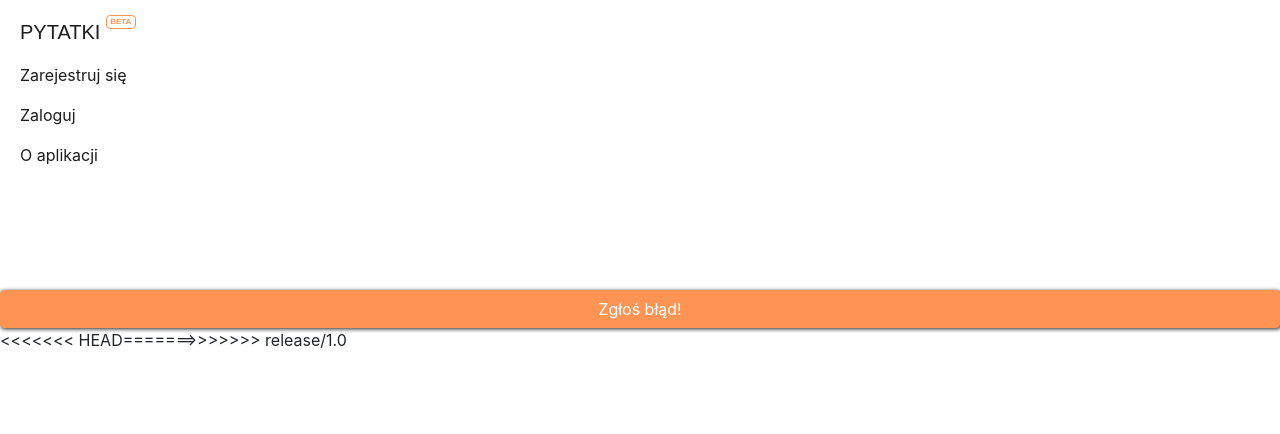
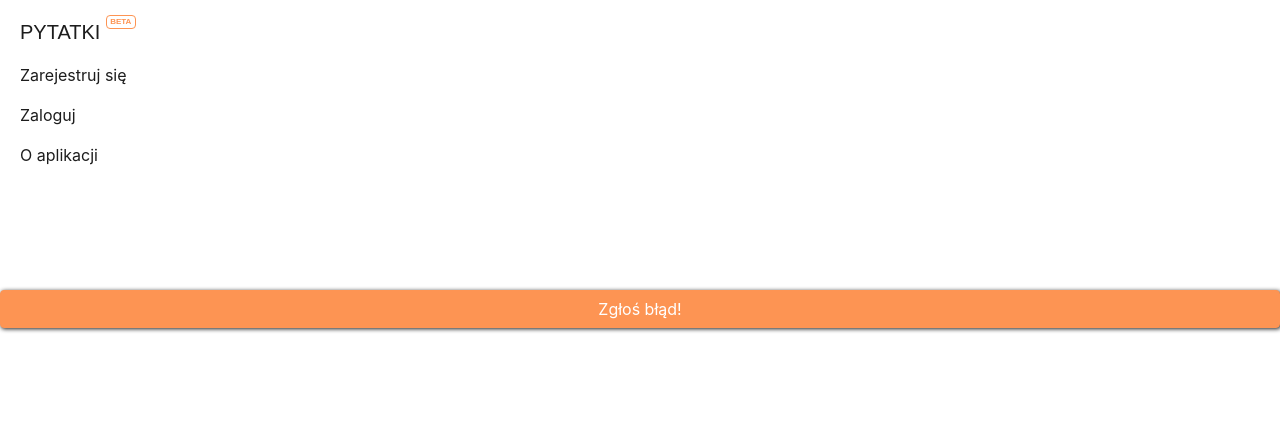
Before and after one commit to prd-ev/pytatki-legacy, a Flask app: page /app/ in a window 1280 px wide. Shown: the top 434 px of the page. Run offline with Flask 2, Linux system fonts and the light colour scheme; parts of the project's set-up code (start-up, migrations or seed data) failed here and were passed over; some libraries are stand-ins or nearby versions.

Commit message:
Fix git merge label

```diff
--- a/pytatki/templates/_header_react.html
+++ b/pytatki/templates/_header_react.html
@@ -360,7 +360,6 @@
             </div>
         </div>
         {%endif%}
-        <<<<<<< HEAD=======>>>>>>> release/1.0
 </body>
 
 </html>
```
